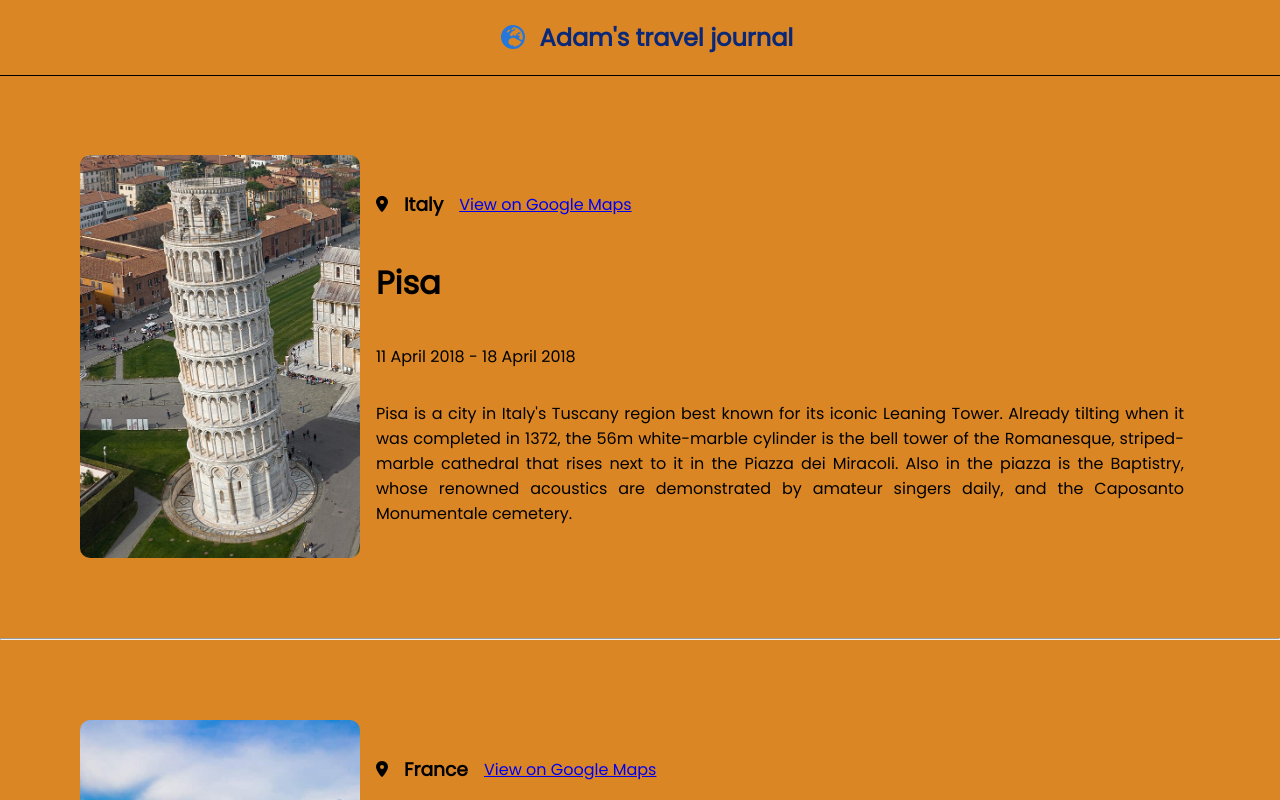
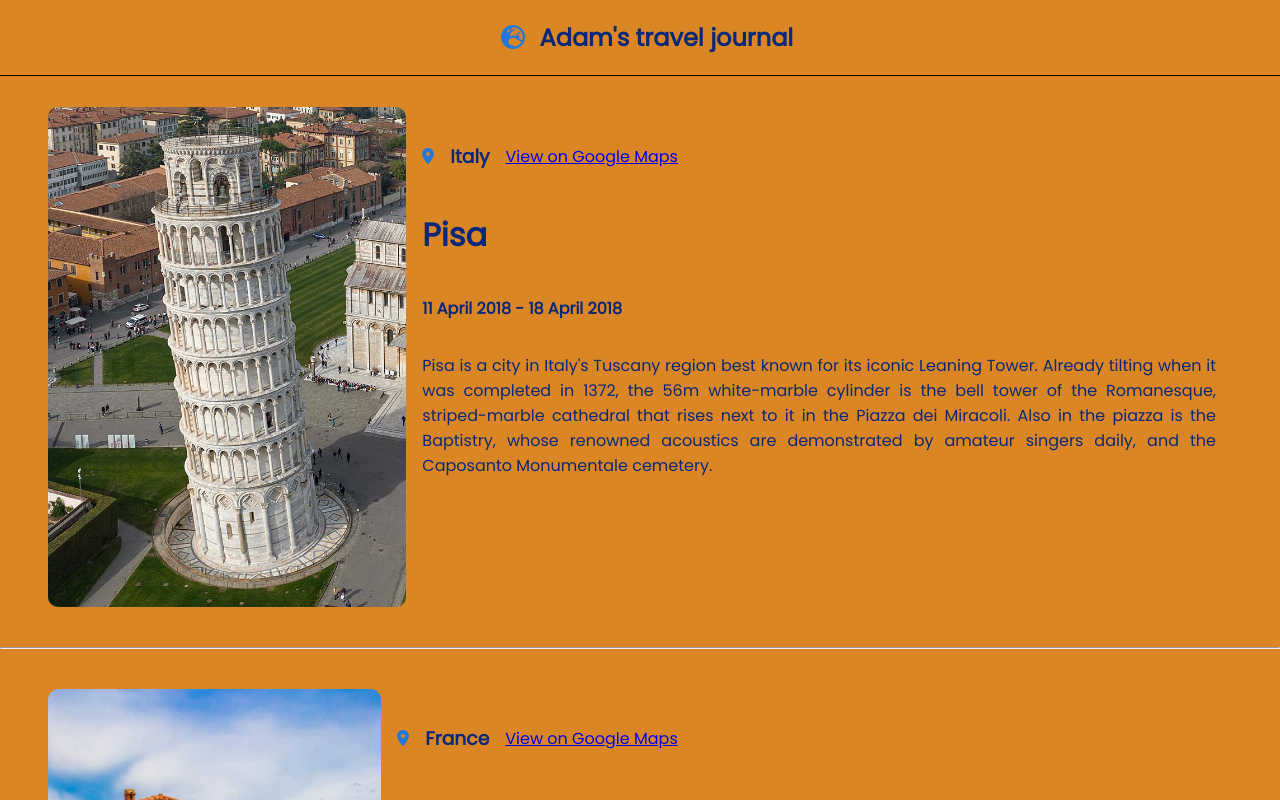
Before and after one commit to Halnon/Travel-Journal-project, a React (Vite) app: page / in a window 1280 px wide. Shown: the top 800 px of the page. Built offline with nearby package versions, Linux system fonts and the light colour scheme.

Commit message:
add styling

```diff
--- a/src/components/Card.module.css
+++ b/src/components/Card.module.css
@@ -1,13 +1,16 @@
 .card_container {
+    color: var(--accent2);
     display: flex;
-    margin: 5rem;
+    margin: 0 auto;
+    padding-inline: 3rem;
+    padding-block: 2rem;
 }
 
 .main_img {
     display: block;
     border-radius: 10px;
-    max-width:25%;
-    height: auto;
+    max-width: 60%;
+    height: 500px;
 }
 
 .top_row {
@@ -19,13 +22,25 @@
     margin-right: 1rem;
 }
 
+.locationdot {
+    color: var(--accent);
+}
+
 .card_info_container {
     display: flex;
     align-items: flex-start;
     flex-direction: column;
     padding: 1rem;
 }
+.dates {
+    font-weight: bold;
+}
+
+.location {
+    font-weight: bold;
+}
 
 .description {
     text-align: justify;
+    font-weight: 100;
 }
```
